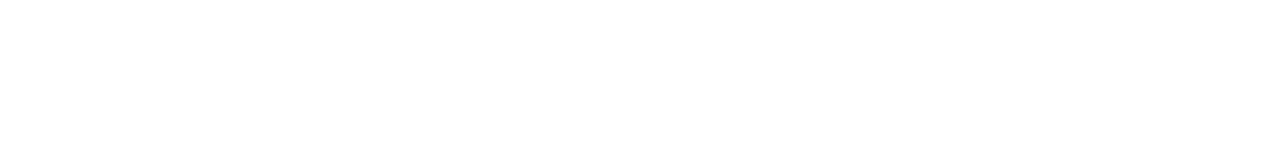
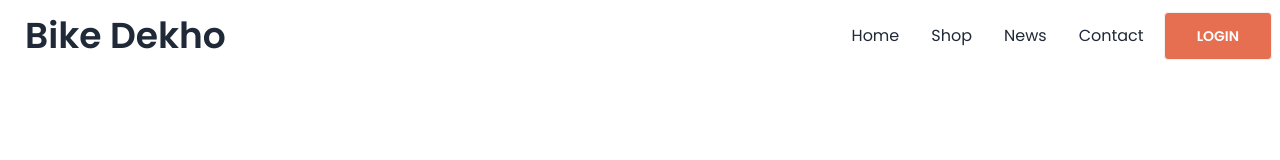
Before and after one commit to Foyez-Ahamed/Biker-zone, a plain HTML site: page index.html in a window 1280 px wide. Drawn offline with nearby package versions, Linux system fonts and the light colour scheme.

Commit message:
navbar section added

```diff
--- a/index.html
+++ b/index.html
@@ -1,19 +1,79 @@
 <!DOCTYPE html>
-<html lang="en">
+<html lang="en" data-theme="light">
 <head>
     <meta charset="UTF-8">
     <meta name="viewport" content="width=device-width, initial-scale=1.0">
     <title>Biker Zone</title>
+    <!-- favicon -->
+    <link rel="shortcut icon" href="./images/slider/bike3.png" type="image/x-icon">
+    <!-- tailwind and daisyui ui cdn -->
+    <link href="https://cdn.jsdelivr.net/npm/daisyui@3.3.1/dist/full.css" rel="stylesheet" type="text/css" />
+    <script src="https://cdn.tailwindcss.com"></script>
+    <!-- google fonts -->
+    <link rel="preconnect" href="https://fonts.googleapis.com">
+   <link rel="preconnect" href="https://fonts.gstatic.com" crossorigin>
+   <link href="https://fonts.googleapis.com/css2?family=Poppins:wght@300;400;500;600;700&display=swap" rel="stylesheet">
+
+   <!-- tailwind customs styles -->
+
+   <script>
+    tailwind.config = {
+      theme: {
+        extend: {
+          colors: {
+            clifford: '#da373d',
+            'bike-primary': '#E76F51',
+          }
+        }
+      }
+    }
+  </script>
+
+   <!-- cutoms css -->
+   <style>
+    .font-poppins{
+        font-family: 'Poppins', sans-serif;
+    }
+   </style>
+
 </head>
-<body>
+<body class="font-poppins">
     <!-- header section -->
-    <header>
-
+    <header class="md:container md:mx-auto">
+     <nav>
+        <div class="navbar">
+            <div class="flex-1">
+              <div class="dropdown">
+                <label tabindex="0" class="btn btn-ghost lg:hidden">
+                  <svg xmlns="http://www.w3.org/2000/svg" class="h-5 w-5" fill="none" viewBox="0 0 24 24" stroke="currentColor"><path stroke-linecap="round" stroke-linejoin="round" stroke-width="2" d="M4 6h16M4 12h8m-8 6h16" /></svg>
+                </label>
+                <ul tabindex="0" class="menu menu-sm dropdown-content mt-3 z-[1] p-2 shadow bg-base-100 text-base rounded-box w-52">
+                  <li><a>Home</a></li>
+                  <li><a>Shop</a></li>
+                  <li><a>News</a></li>
+                  <li><a>Contact</a></li>
+                </ul>
+              </div>
+              <a class="btn btn-ghost normal-case text-4xl">Bike Dekho</a>
+            </div>
+            <div class="navbar-center hidden lg:flex">
+              <ul class="menu menu-horizontal text-base px-1">
+                <li><a>Home</a></li>
+                <li><a>Shop</a></li>
+                <li><a>News</a></li>
+                <li><a>Contact</a></li>
+              </ul>
+            </div>
+            <div>
+              <a class="btn bg-bike-primary text-white px-8 rounded">Login</a>
+            </div>
+          </div>
+     </nav>
     </header>
     <!-- header section -->
 
     <!-- main section -->
-    <main>
+    <main class="md:container md:mx-auto">
 
     </main>
     <!-- main section -->
```
Also changed, not shown: tailwind.config.js (added, +8 -0 lines).
